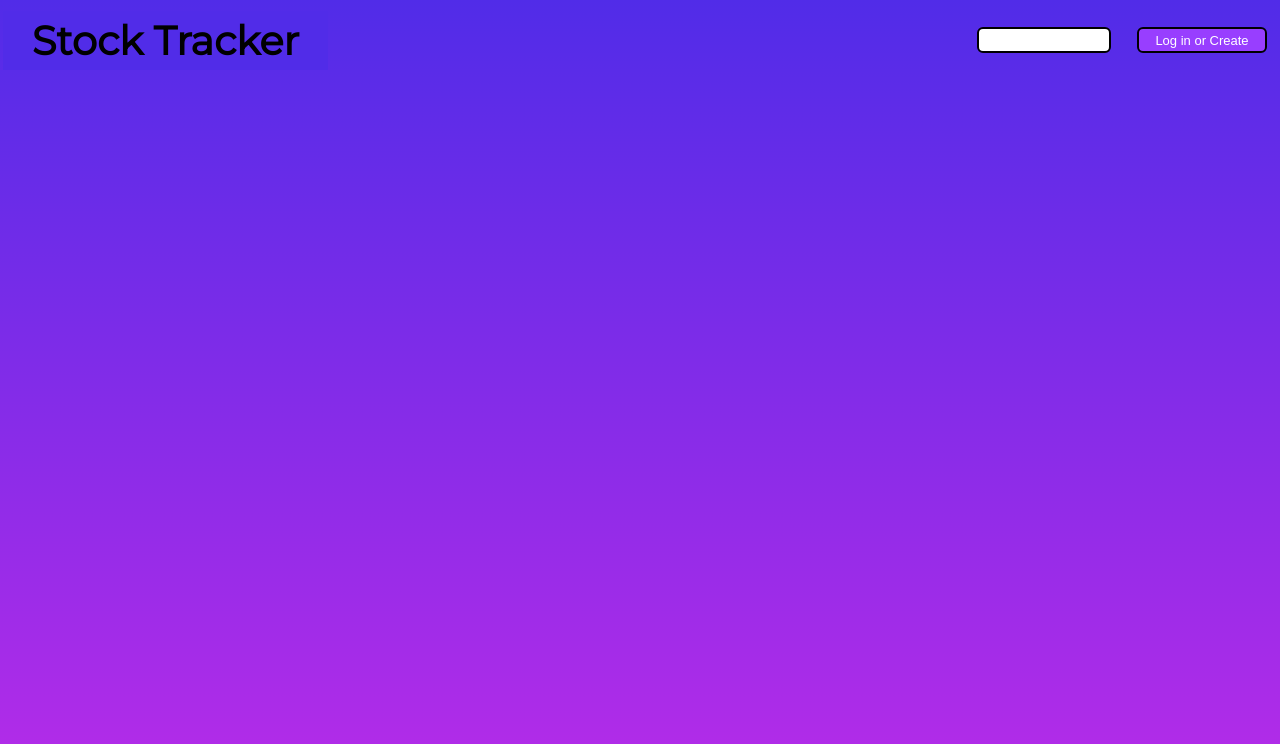
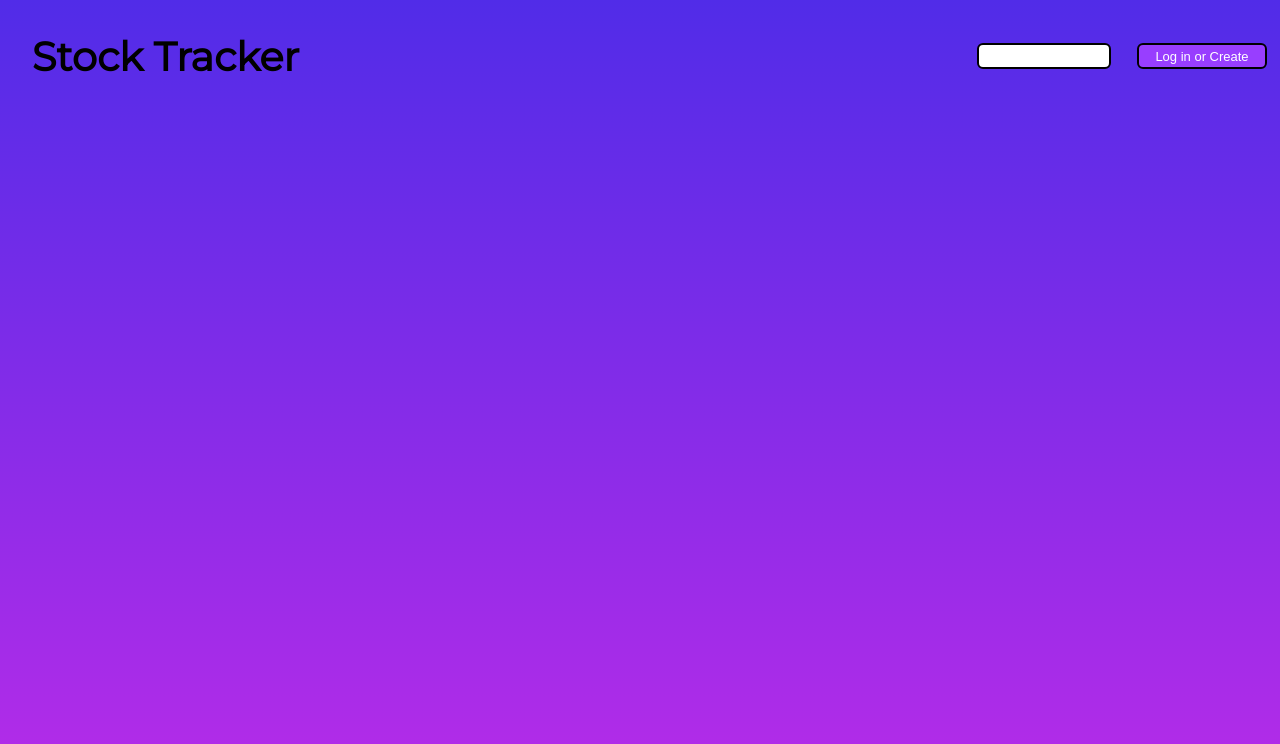
Before and after one commit to SladeInSeat/GA-Project3-StockTracker, a React (Create React App) app in the folder client/: page / in a window 1280 px wide. Shown: the top 744 px of the page. Built offline with nearby package versions, Linux system fonts and the light colour scheme; a web font is replaced by a local one.

Commit message:
styled componenets

```diff
--- a/client/src/components/styledComponents/AppTitle.js
+++ b/client/src/components/styledComponents/AppTitle.js
@@ -6,7 +6,7 @@ export const AppTitle=styled.div`
     justify-content: center;
     margin: 3px;
     padding: 5px;
-    background: #512CE8;
+    background: opacity(0.1);
     font-size: 40px;
     color: black;
     font-weight: 800;
--- a/client/src/components/styledComponents/Containers.js
+++ b/client/src/components/styledComponents/Containers.js
@@ -80,8 +80,9 @@ export const Navbar = styled.nav`
     display: flex;
     flex-direction: row;
     justify-content: flex-start;
+    background: opacity(0.1);
     width: 100vw;
-    margin: 0 0 1em 0;
+    padding: 1em 0 1em 0;
     list-style: none;
     min-height: 10vh;
     align-items: center;
```
